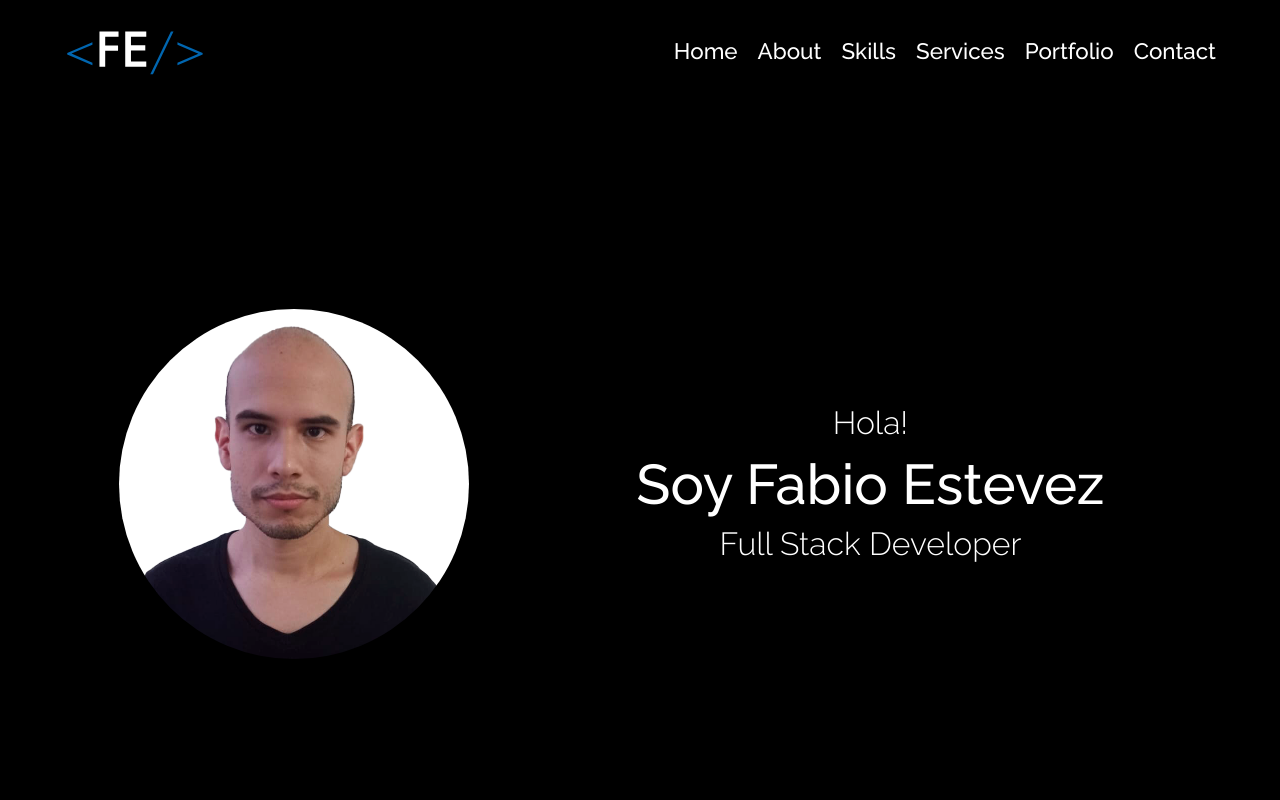
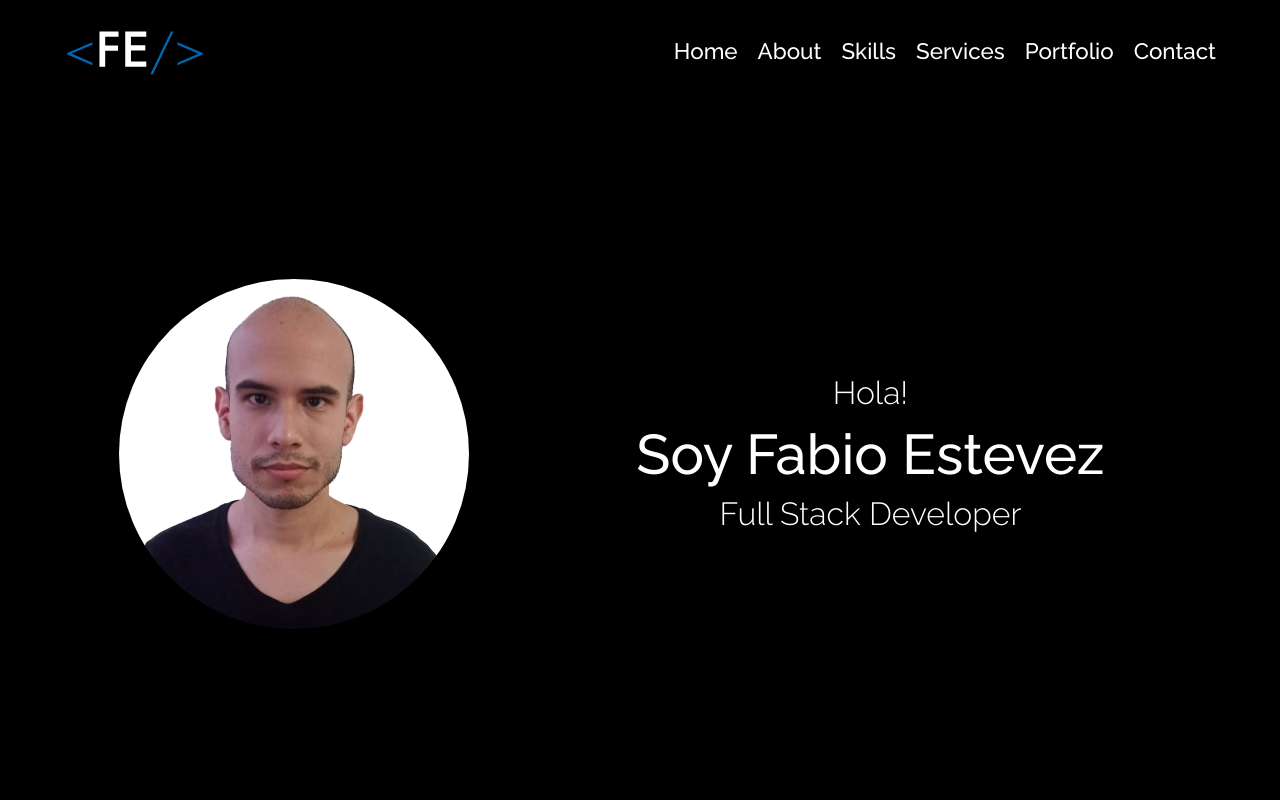
Before and after one commit to padermo/Portfolio, a React (Create React App) app: page / in a window 1280 px wide. Shown: the top 800 px of the page. Built offline with nearby package versions, Linux system fonts and the light colour scheme.

Commit message:
arreglos 1.1

```diff
--- a/src/style/style.css
+++ b/src/style/style.css
@@ -20,7 +20,8 @@ body{
 
 .hero{
   width: 100%;
-  height: 100vh;
+  min-height: 100vh;
+  max-height: 100%;
   background-color: #000;
 }
 
@@ -94,7 +95,7 @@ body{
 .hero__home{
   display: grid;
   width: 100%;
-  height: 100%;
+  margin: 20px 0;
   grid-template-columns: repeat(5, 1fr);
   grid-template-rows: repeat(4, 1fr);
 }
```
